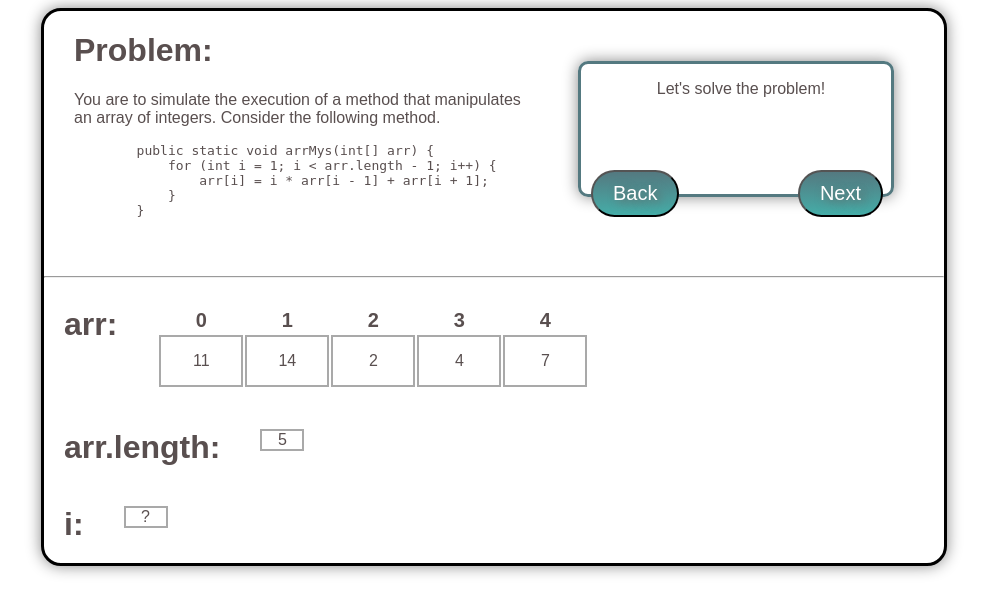
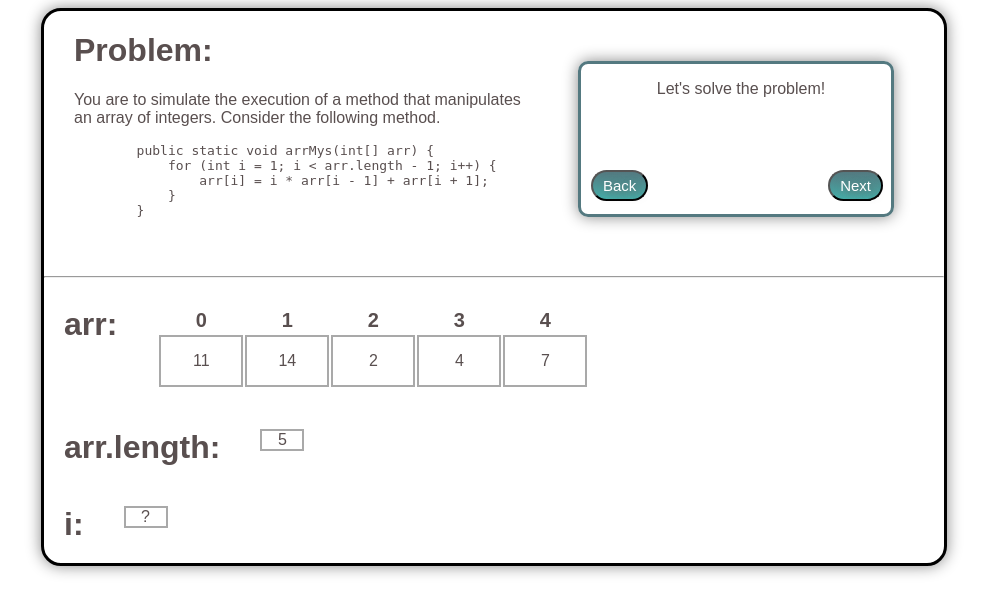
Before and after one commit to awilliambauer/practicum, a PHP site: page /arrayMystery/index.html in a window 1280 px wide. Shown: the top 606 px of the page, without its empty margins (146-1133 px from the left). Run offline with PHP 8.4, Linux system fonts and the light colour scheme; some libraries are stand-ins or nearby versions.

Commit message:
made new buttons smaller, extended prompt box

```diff
--- a/public/arrayMystery/index.css
+++ b/public/arrayMystery/index.css
@@ -64,7 +64,7 @@ td {
     float: right;
     margin: 50px;
     padding-left: 10px;
-    height: 130px;
+    height: 150px;
     box-shadow: 0px 0px 15px #888888;
 }
 
@@ -104,8 +104,8 @@ hr {
     text-shadow: 4px 3px 10px #666666;
     font-family: Arial;
     color: #ffffff;
-    font-size: 20px;
-    padding: 10px 20px 10px 20px;
+    font-size: 15px;
+    padding: 5px 10px 5px 10px;
     text-decoration: none;
 }
 
@@ -117,7 +117,6 @@ hr {
     background-image: -o-linear-gradient(top, #9de0ad, #81b38d);
     background-image: linear-gradient(to bottom, #9de0ad, #81b38d);
     text-decoration: none;
-
 }
 
 #next:focus, #back:focus {
```
